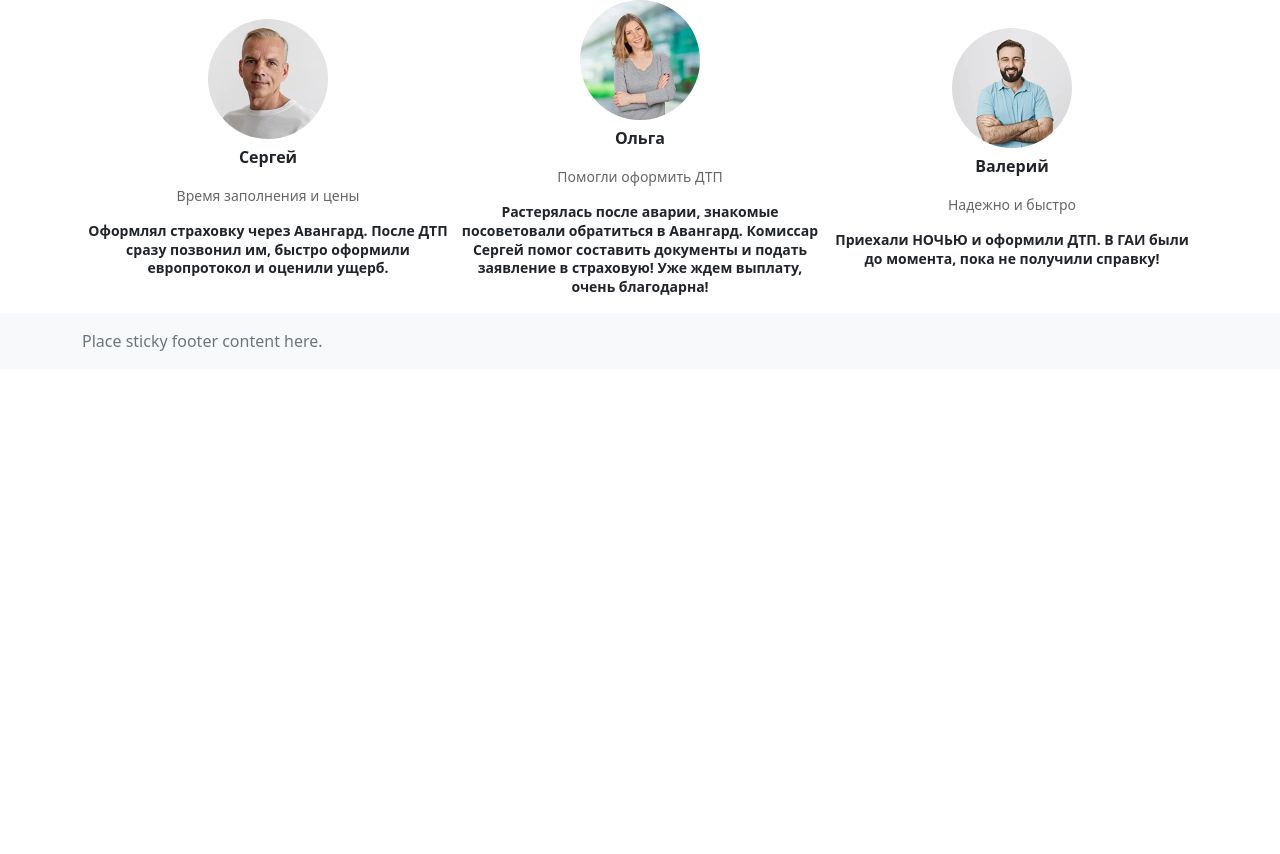
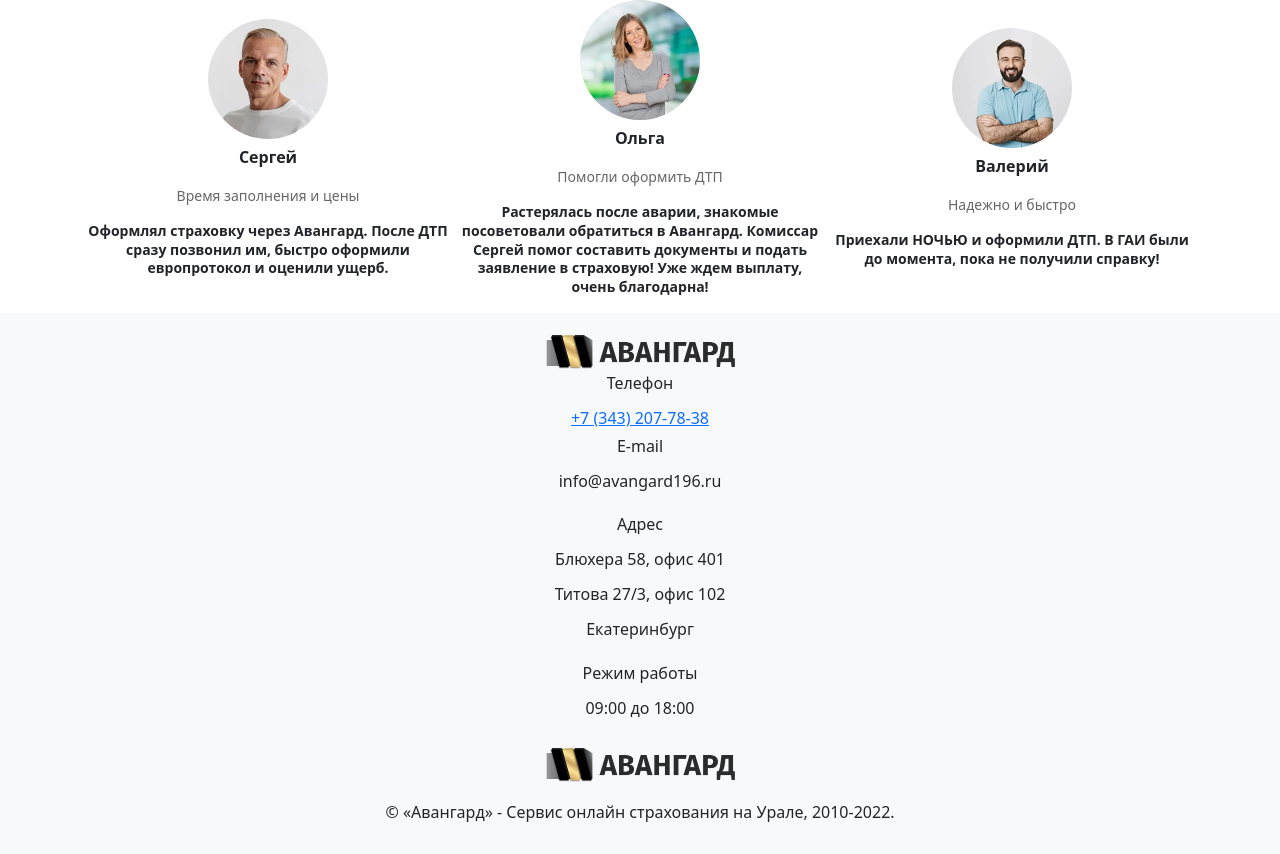
Before and after one commit to mizonov-iv/evacuation-site, a Vue app in the folder evacuation/: page / in a window 1280 px wide. Shown: the part 1222-2076 px from the top of the page. Before the commit the page ends 1591 px from the top, so only its background shows below. Built offline with nearby package versions, Linux system fonts and the light colour scheme.

Commit message:
footer update

```diff
--- a/evacuation/src/components/ContactForm.vue
+++ b/evacuation/src/components/ContactForm.vue
@@ -17,7 +17,7 @@
 
         <div class="col-12 col-md-3 mx-auto contact-bg">
           <h2>Вызвать комиссара</h2>
-          <a href="" class="h3">8 (343) 333-33-33</a>
+          <a href="" class="h3">+7 (343) 207-78-38</a>
           <p>Звоните для мгновенного выезда или закажите обратный звонок</p>
 
           <form>
--- a/evacuation/src/components/Footer.vue
+++ b/evacuation/src/components/Footer.vue
@@ -1,7 +1,35 @@
 <template>
   <div class="footer mt-auto py-3 bg-light">
-    <div class="container">
-      <span class="text-muted">Place sticky footer content here.</span>
+    <div class="container d-flex flex-column align-items-center">
+      <div class="footer__logo">
+        <img class="d-block w-100" src="../assets/icons/logo.png" alt="">
+      </div>
+      <div class="h6 text-center">
+        <p>Телефон</p>
+        <a href="">+7 (343) 207-78-38</a>
+      </div>
+      <div class="h6 text-center">
+        <p>E-mail</p>
+        <p>info@avangard196.ru</p>
+      </div>
+      <div class="h6 text-center">
+        <p>Адрес</p>
+        <p>Блюхера 58, офис 401</p>
+        <p>Титова 27/3, офис 102</p>
+        <p>Екатеринбург</p>
+      </div>
+      <div class="h6 text-center">
+        <p>Режим работы</p>
+        <p>09:00 до 18:00</p>
+      </div>
+      <div>
+        <div class="footer__logo mx-auto">
+          <img class="d-block w-100" src="../assets/icons/logo.png" alt="">
+        </div>
+        <div class="h6 text-center mt-3">
+          <p>© «Авангард» - Сервис онлайн страхования на Урале, 2010-2022.</p>
+        </div>
+      </div>
     </div>
   </div>
 </template>
@@ -13,5 +41,8 @@ export default {
 </script>
 
 <style scoped>
-
+.footer__logo {
+  width: 200px;
+  height: 45px;
+}
 </style>
```
Also changed, not shown: evacuation/src/assets/icons/logo.png (added).
